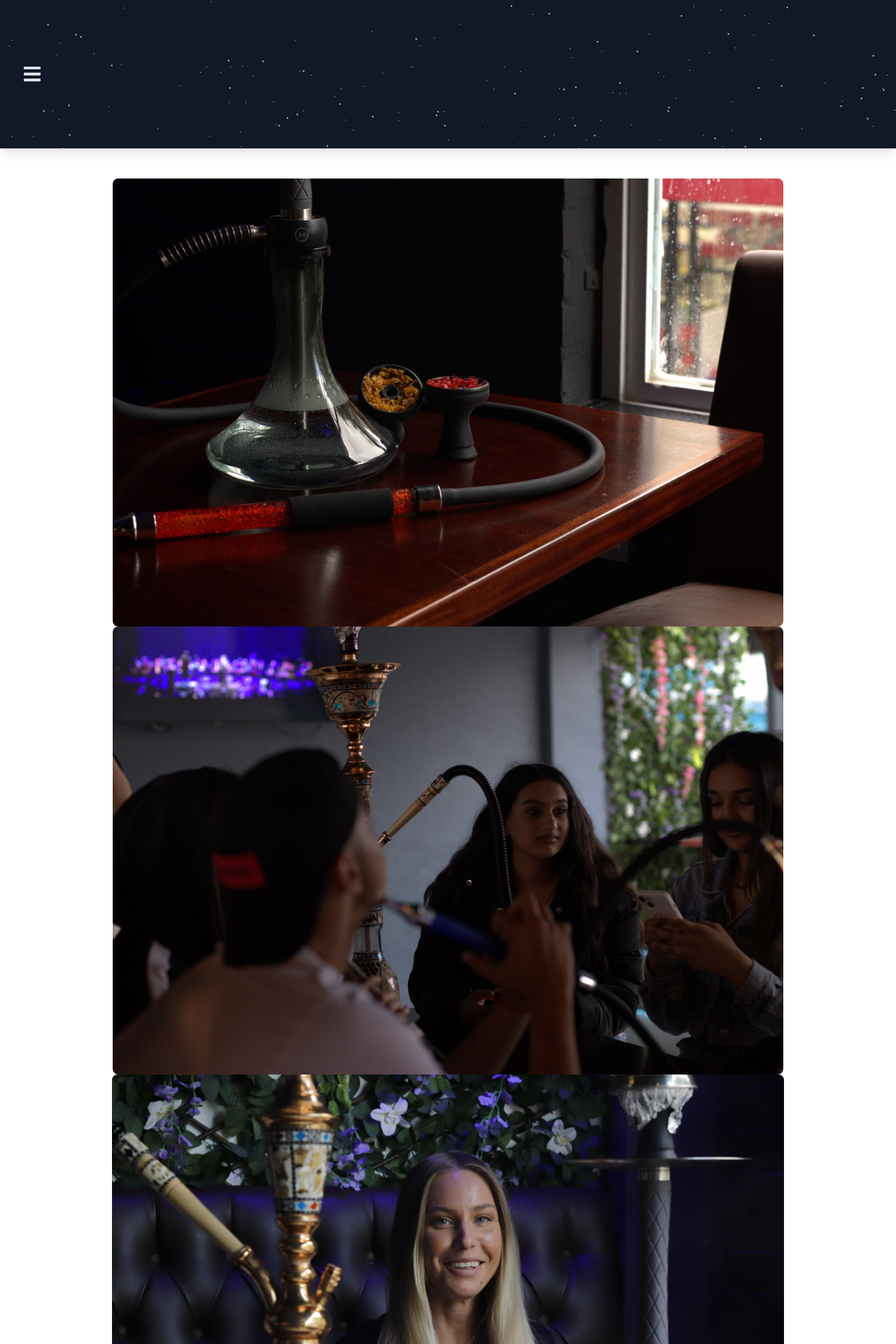
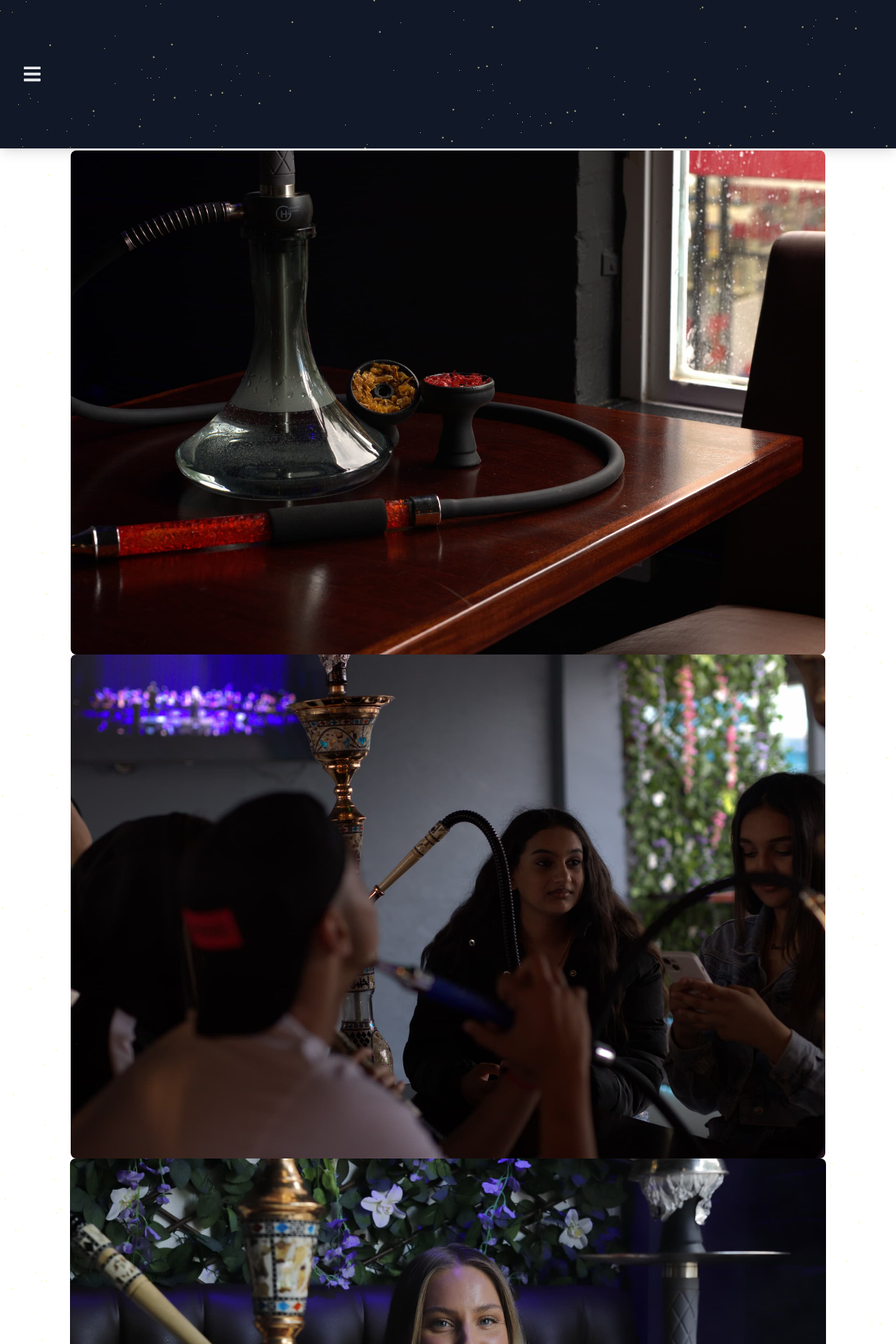
Before and after one commit to Maen1/table11, a Vue app: page / in a window 1280 px wide. Shown: the top 1920 px of the page at 70% size. Built offline with nearby package versions, Linux system fonts and the light colour scheme; what tw-elements would draw is missing.

Commit message:
change stars color

```diff
--- a/src/App.vue
+++ b/src/App.vue
@@ -8,6 +8,8 @@ import Nav from "./components/Nav.vue";
            <Nav></Nav>
             <div class="stars"></div>
             <div class="stars2"></div>
+            <div class="stars4"></div>
+
         </div>
     <RouterView />
 </template>
@@ -48,10 +50,10 @@ import Nav from "./components/Nav.vue";
 
 //fuction
 @function create-stars($n) {
-  $stars: "#{random($starFieldWidth)}px #{random($starFieldHeight)}px #FFF";
+  $stars: "#{random($starFieldWidth)}px #{random($starFieldHeight)}px #FDF6B2";
 
   @for $i from 2 through $n {
-    $stars: "#{$stars} , #{random($starFieldWidth)}px #{random($starFieldHeight)}px #FFF";
+    $stars: "#{$stars} , #{random($starFieldWidth)}px #{random($starFieldHeight)}px #FDF6B2";
   }
   @return unquote($stars);
 }
--- a/src/components/Header.vue
+++ b/src/components/Header.vue
@@ -4,10 +4,10 @@
     <header>
     <div
         id="carouselExampleCrossfade"
-        class="carousel slide carousel-fade relative md:mt-10 "
+        class="carousel slide carousel-fade relative"
         data-bs-ride="carousel"
         >
-        <div class="carousel-indicators absolute right-0 bottom-0 left-0 flex justify-center p-0 mb-4">
+        <div class="carousel-indicators absolute right-0 bottom-0 left-0 flex justify-center p-0">
             <button
             type="button"
             data-bs-target="#carouselExampleCrossfade"
@@ -33,21 +33,21 @@
             <div class="carousel-item active float-left w-full">
             <img
                 src="../assets/img/shisha4.jpg"
-                class="md:rounded-lg block object-contain mx-auto  max-h-[40rem]"
+                class="md:rounded-lg block object-contain mx-auto  max-h-[45rem] backdrop-blur-lg shadow-yellow-100"
                 alt="shisha"
             />
             </div>
             <div class="carousel-item float-left w-full">
             <img
                 src="../assets/img/shisha_gaze.jpg"
-                class="md:rounded-lg block object-contain mx-auto  max-h-[40rem]"
+                class="md:rounded-lg block object-contain mx-auto  max-h-[45rem]"
                 alt="Camera"
             />
             </div>
             <div class="carousel-item float-left w-full">
             <img
                 src="../assets/img/shisha_cake_smile.jpg"
-                class="md:rounded-lg block object-contain mx-auto  max-h-[40rem]"
+                class="md:rounded-lg block object-contain mx-auto  max-h-[45rem]"
                 alt="Exotic Fruits"
             />
             </div>
```
